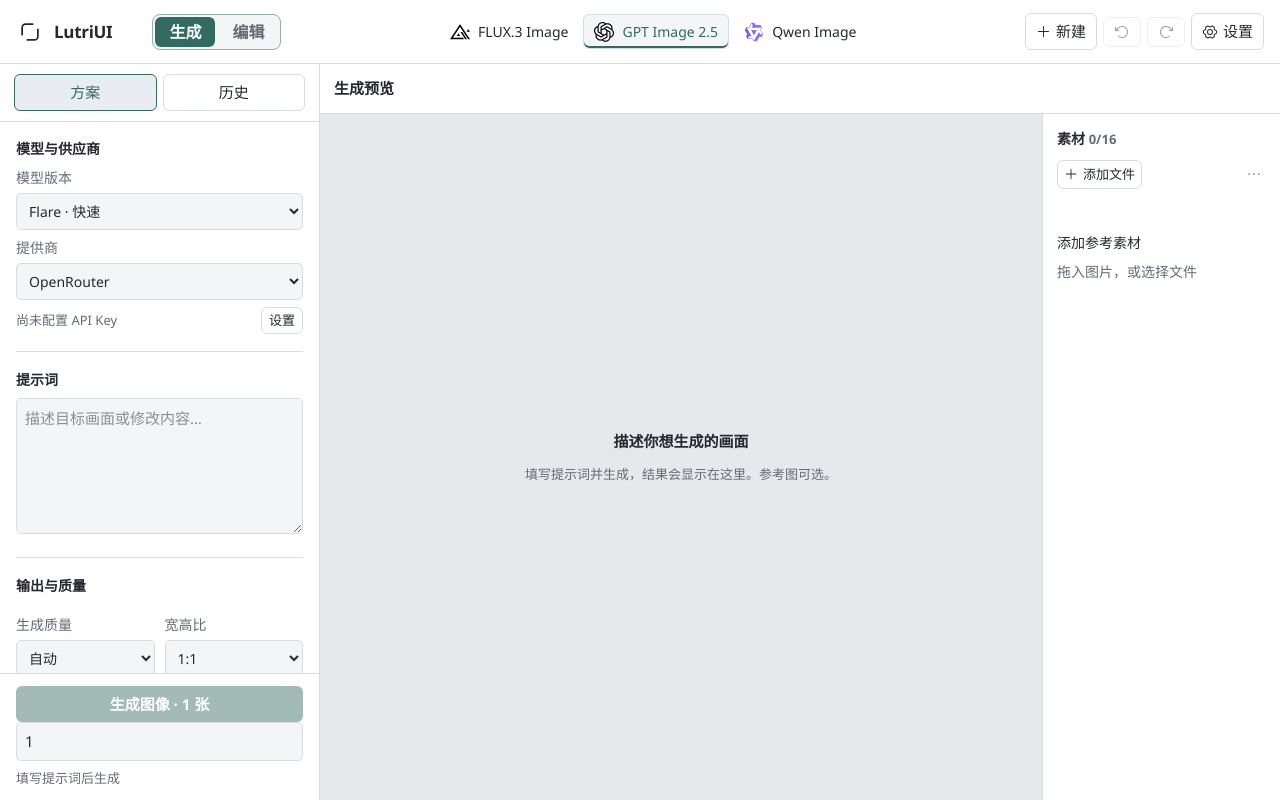
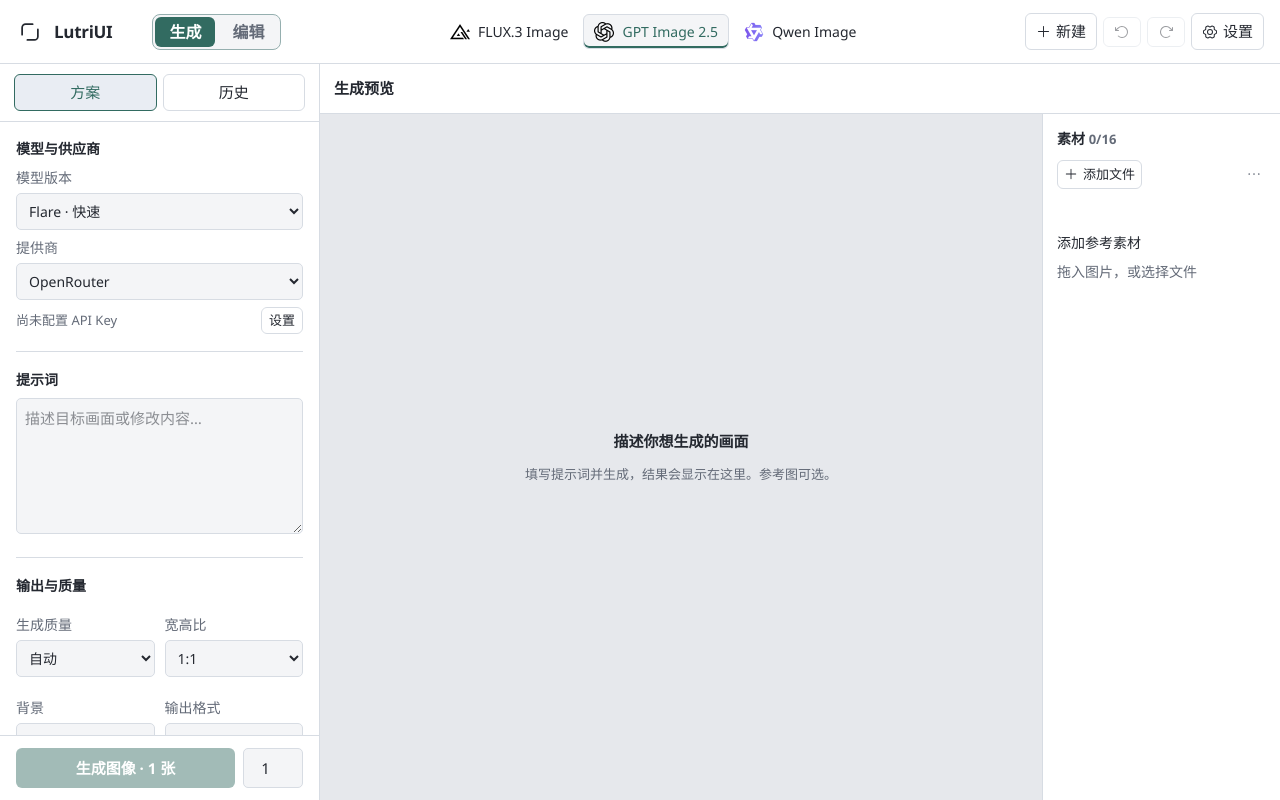
Before and after one commit to aynls/FLUX_Go, a React (Vite) app: page / in a window 1280 px wide. Both pictures are taken after a click on the tab "GPT Image 2.5". Built offline with nearby package versions, Linux system fonts and the light colour scheme.

Commit message:
统一生成张数入口并同步批量预估与按钮布局

```diff
--- a/src/App.tsx
+++ b/src/App.tsx
@@ -29,7 +29,13 @@ import {
   primaryImage,
   setPrimaryImage,
 } from "./lib/workspace";
-import { families, familyById, modelByAnyId, routeFor } from "./models/catalog";
+import {
+  families,
+  familyById,
+  modelByAnyId,
+  routeFor,
+  singleImageDraft,
+} from "./models/catalog";
 import { compileDraft } from "./models";
 import { maskFromRects } from "./workspaces/gpt/mask";
 import type {
@@ -351,9 +357,10 @@ export default function App() {
     return () => window.removeEventListener("keydown", key);
   });
 
-  const preview = compileDraft(draft);
+  const requestDraft = singleImageDraft(draft);
+  const preview = compileDraft(requestDraft);
   const errors = [
-    ...validateDraft(draft),
+    ...validateDraft(requestDraft),
     ...(draft.prompt.trim() || draft.boxes.length
       ? preview.error
         ? [preview.error]
@@ -375,7 +382,7 @@ export default function App() {
   };
   const generate = async (count: number) => {
     if (!ready || importing) return;
-    const snapshot = current.current;
+    const snapshot = singleImageDraft(current.current);
     const compiled = compileDraft(snapshot);
     const invalid = [
       ...validateDraft(snapshot),
--- a/src/app/useGenerationQueue.ts
+++ b/src/app/useGenerationQueue.ts
@@ -1,7 +1,7 @@
 import { useEffect, useRef, useState, type RefObject } from "react";
 import * as api from "../lib/api";
 import { migrateDraft, taskIntent } from "../lib/workspace";
-import { routeFor } from "../models/catalog";
+import { routeFor, singleImageDraft } from "../models/catalog";
 import { makeThumb } from "../lib/image";
 import {
   executeGeneration,
@@ -111,7 +111,7 @@ export function useGenerationQueue(
   const enqueue = async (snapshot: Draft, count = 1) => {
     if (locked.current || !ready) return;
     if (!Number.isInteger(count) || count < 1 || count > 20)
-      throw new Error("生成次数须为 1–20 的整数");
+      throw new Error("生成张数须为 1–20 的整数");
     if (jobs.current.length + count > 20)
       throw new Error("队列最多容纳 20 条等待任务，请减少次数或稍后提交");
     locked.current = true;
@@ -121,7 +121,9 @@ export function useGenerationQueue(
     let id: string | undefined;
     try {
       for (let i = 0; i < count; i++) {
-        const job = queuedGeneration(structuredClone(snapshot));
+        const job = queuedGeneration(
+          singleImageDraft(structuredClone(snapshot)),
+        );
         await api.historySave(job.item, job.files);
         jobs.current.push(job);
         accepted++;
--- a/src/models/catalog.ts
+++ b/src/models/catalog.ts
@@ -187,3 +187,8 @@ export function validateFields(d: Draft): string[] {
     errors.push("此路由不支持蒙版，请移除蒙版或切换到 Comfy / Runware");
   return errors;
 }
+
+/** New queue entries always request one image; the footer owns total quantity. */
+export function singleImageDraft(d: Draft): Draft {
+  return fieldsFor(d).count ? { ...d, params: { ...d.params, count: 1 } } : d;
+}
--- a/src/styles.css
+++ b/src/styles.css
@@ -1462,3 +1462,21 @@ button {
     order: initial;
   }
 }
+
+.generate-submit-row {
+  display: flex;
+  align-items: stretch;
+  gap: 8px;
+}
+.generate-submit-row > button {
+  flex: 1;
+  min-width: 0;
+  width: auto;
+}
+.generate-submit-row > .generate-repeat-count {
+  flex: 0 0 60px;
+  width: 60px;
+  min-width: 0;
+  padding: 8px 6px;
+  text-align: center;
+}
--- a/src/workspaces/flux/Sidebar.tsx
+++ b/src/workspaces/flux/Sidebar.tsx
@@ -137,10 +137,7 @@ export default function Sidebar(p: SidebarProps) {
         <PromptEditor {...p} />
         <section>
           <h2>输出</h2>
-          <ParameterFields
-            {...p}
-            keys={["resolution", "aspectRatio", "count"]}
-          />
+          <ParameterFields {...p} keys={["resolution", "aspectRatio"]} />
         </section>
         <section>
           <div className="section-heading">
--- a/src/workspaces/gpt/Sidebar.tsx
+++ b/src/workspaces/gpt/Sidebar.tsx
@@ -21,7 +21,6 @@ export default function GptSidebar(p: WorkspaceControlsProps) {
               "quality",
               "size",
               "aspectRatio",
-              "count",
               "background",
               "outputFormat",
               "outputCompression",
--- a/src/workspaces/shared/Controls.tsx
+++ b/src/workspaces/shared/Controls.tsx
@@ -7,6 +7,7 @@ import {
   providers,
   changeRoute,
   routeFor,
+  singleImageDraft,
 } from "../../models/catalog";
 import { estimateCost } from "../../lib/params";
 import { estimateComfyCredits, formatCredits } from "../../models/pricing";
@@ -141,6 +142,7 @@ export function ParameterFields({
       {keys
         .filter(
           (key) =>
+            key !== "count" &&
             fields[key] &&
             !(key === "outputCompression" && values.outputFormat === "png") &&
             !(key === "promptExtendMode" && values.promptExtend === false),
@@ -439,7 +441,6 @@ export function QwenSizeFields(
           "resolution",
           "aspectRatio",
           ...(auto ? [] : ["width", "height"]),
-          "count",
         ]}
       />
     </>
@@ -612,7 +613,7 @@ export function GenerateFooter(p: WorkspaceControlsProps) {
       window.clearTimeout(restore);
     };
   }, [p.sentRequestId, taskKey]);
-  const outputCount = fieldsFor(d).count ? (d.params.count ?? 1) : 1;
+  const outputCount = repeatCount;
   const [elapsed, setElapsed] = useState(0);
   const startedAt = p.generationTask?.startedAt;
   useEffect(() => {
@@ -634,22 +635,29 @@ export function GenerateFooter(p: WorkspaceControlsProps) {
     saving: "保存历史",
   };
   const job = p.generationTask;
-  const credits = estimateComfyCredits(d);
+  const perRequestCredits = estimateComfyCredits(singleImageDraft(d));
+  const credits = perRequestCredits
+    ? {
+        min: perRequestCredits.min * repeatCount,
+        max: perRequestCredits.max * repeatCount,
+      }
+    : null;
   const creditLabel = credits
     ? (formatCredits(credits.min) === formatCredits(credits.max)
         ? formatCredits(credits.min)
         : formatCredits(credits.min) + "–" + formatCredits(credits.max)) +
       " Credits"
     : null;
-  const cost =
+  const perRequestCost =
     d.family === "flux" && d.provider === "openrouter"
       ? estimateCost(d.params.resolution)
       : null;
+  const cost = perRequestCost == null ? null : perRequestCost * repeatCount;
   const reason = p.busy
     ? ""
-    : (p.errors[0] ??
+    : (p.errors.find((error) => error !== "请输入提示词") ??
       (!p.finalPreview
-        ? "填写提示词后生成"
+        ? ""
         : !p.providerStatus?.[d.provider]
           ? "配置当前供应商的 API Key 后生成"
           : ""));
@@ -707,8 +715,8 @@ export function GenerateFooter(p: WorkspaceControlsProps) {
         <input
           className="generate-repeat-count"
           type="number"
-          aria-label="生成次数"
-          title="生成次数"
+          aria-label="生成张数"
+          title="生成张数"
           min={1}
           max={20}
           step={1}
```
Also changed, not shown: 3 other files (tests, documents, lock files or other folders).
